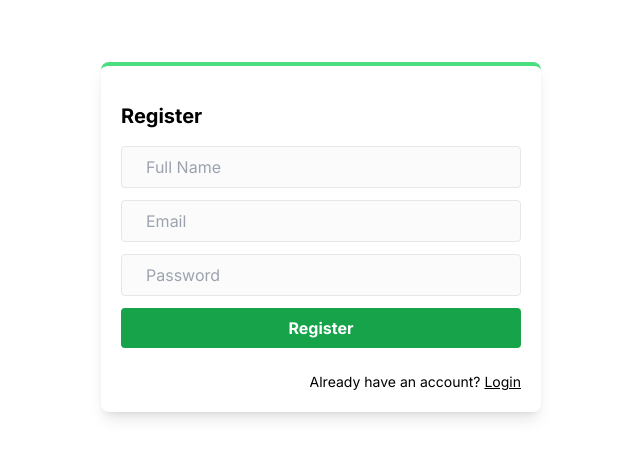
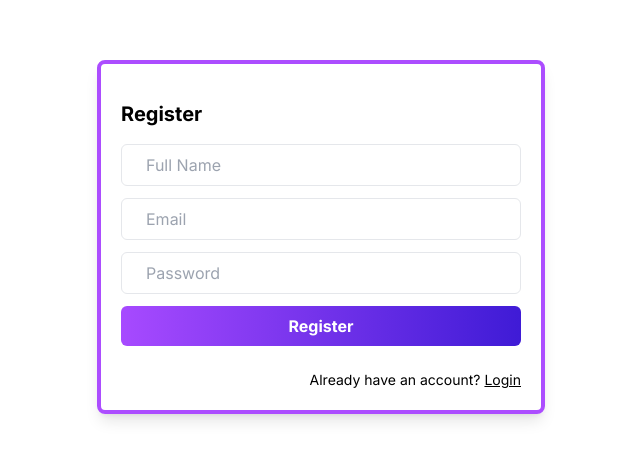
Before and after one commit to MuhammadKaifNazeer/auth-app, a Next.js app: page /register in a window 1280 px wide. Shown: the part 163-622 px from the top of the page, without its empty margins (319-959 px from the left). Built offline with nearby package versions, Linux system fonts and the light colour scheme; no server answers.

Commit message:
updated ui

```diff
--- a/app/globals.css
+++ b/app/globals.css
@@ -3,5 +3,5 @@
 @tailwind utilities;
 
 input {
-  @apply w-[400px] border rounded border-gray-200 py-2 px-6 bg-zinc-100/40;
+  @apply w-[400px] border rounded-md border-gray-200 py-2 px-6 ;
 }
--- a/components/LoginForm.jsx
+++ b/components/LoginForm.jsx
@@ -14,6 +14,12 @@ export default function LoginForm() {
 
   const handleSubmit = async (e) => {
     e.preventDefault();
+
+
+    if (!email || !password) {
+      setError("All fields are necessary.");
+      return;
+    }
 
     try {
       const res = await signIn("credentials", {
@@ -35,7 +41,7 @@ export default function LoginForm() {
 
   return (
     <div className="grid place-items-center h-screen">
-      <div className="shadow-lg p-5 rounded-lg border-t-4 border-green-400">
+      <div className="shadow-lg p-5 rounded-lg border-4 border-[#ac4dff]">
         <h1 className="text-xl font-bold my-4">Login</h1>
 
         <form onSubmit={handleSubmit} className="flex flex-col gap-3">
@@ -49,14 +55,14 @@ export default function LoginForm() {
             type="password"
             placeholder="Password"
           />
-          <button className="bg-green-600 text-white font-bold cursor-pointer px-6 py-2">
+          <button className="bg-gradient-to-r from-[#A74AFF] to-[#3F1BD6] rounded-md text-white font-bold cursor-pointer px-6 py-2">
             Login
           </button>
           {error && (
-            <div className="bg-red-500 text-white w-fit text-sm py-1 px-3 rounded-md mt-2">
+            <div className=" border-2 border-[#ac4dff] w-fit text-sm py-1 px-3 rounded-md mt-2">
               {error}
             </div>
-          )}
+           )}
 
           <Link className="text-sm mt-3 text-right" href={"/register"}>
             Don't have an account? <span className="underline">Register</span>
--- a/components/RegisterForm.jsx
+++ b/components/RegisterForm.jsx
@@ -62,7 +62,7 @@ export default function RegisterForm() {
 
   return (
     <div className="grid place-items-center h-screen">
-      <div className="shadow-lg p-5 rounded-lg border-t-4 border-green-400">
+      <div className="shadow-lg p-5 rounded-lg border-4 border-[#ac4dff]">
         <h1 className="text-xl font-bold my-4">Register</h1>
 
         <form onSubmit={handleSubmit} className="flex flex-col gap-3">
@@ -81,12 +81,12 @@ export default function RegisterForm() {
             type="password"
             placeholder="Password"
           />
-          <button className="bg-green-600 rounded text-white font-bold cursor-pointer px-6 py-2">
+          <button className="bg-gradient-to-r from-[#A74AFF] to-[#3F1BD6] rounded-md text-white font-bold cursor-pointer px-6 py-2">
             Register
           </button>
 
           {error && (
-            <div className="bg-red-500 text-white w-fit text-sm py-1 px-3 rounded-md mt-2">
+            <div className=" border-2 border-[#ac4dff] w-fit text-sm py-1 px-3 rounded-md mt-2">
               {error}
             </div>
           )}
--- a/components/UserInfo.jsx
+++ b/components/UserInfo.jsx
@@ -8,16 +8,16 @@ export default function UserInfo() {
 
   return (
     <div className="grid place-items-center h-screen">
-      <div className="shadow-lg p-8 bg-zince-300/10 flex flex-col gap-2 my-6">
-        <div>
+      <div className="shadow-lg p-5 rounded-lg border-4 border-[#ac4dff] flex flex-col gap-2 my-6">
+        <div className="text-xl">
           Name: <span className="font-bold">{session?.user?.name}</span>
         </div>
-        <div>
+        <div className="text-xl">
           Email: <span className="font-bold">{session?.user?.email}</span>
         </div>
         <button
           onClick={() => signOut()}
-          className="bg-red-500 rounded text-white font-bold px-6 py-2 mt-3"
+          className="bg-gradient-to-r from-[#A74AFF] to-[#3F1BD6] rounded-md text-white font-bold cursor-pointer px-6 py-2"
         >
           Log Out
         </button>
```
